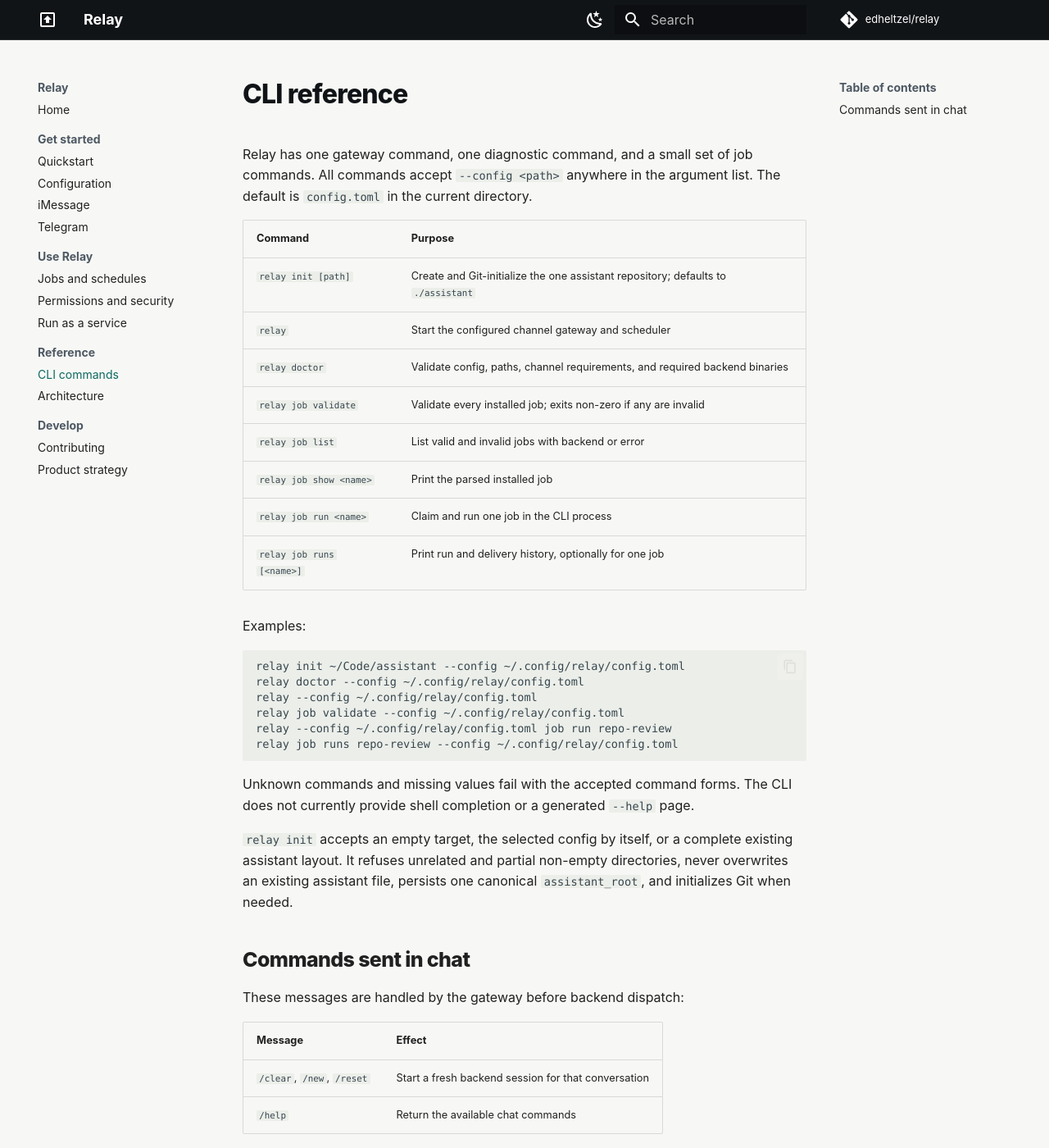
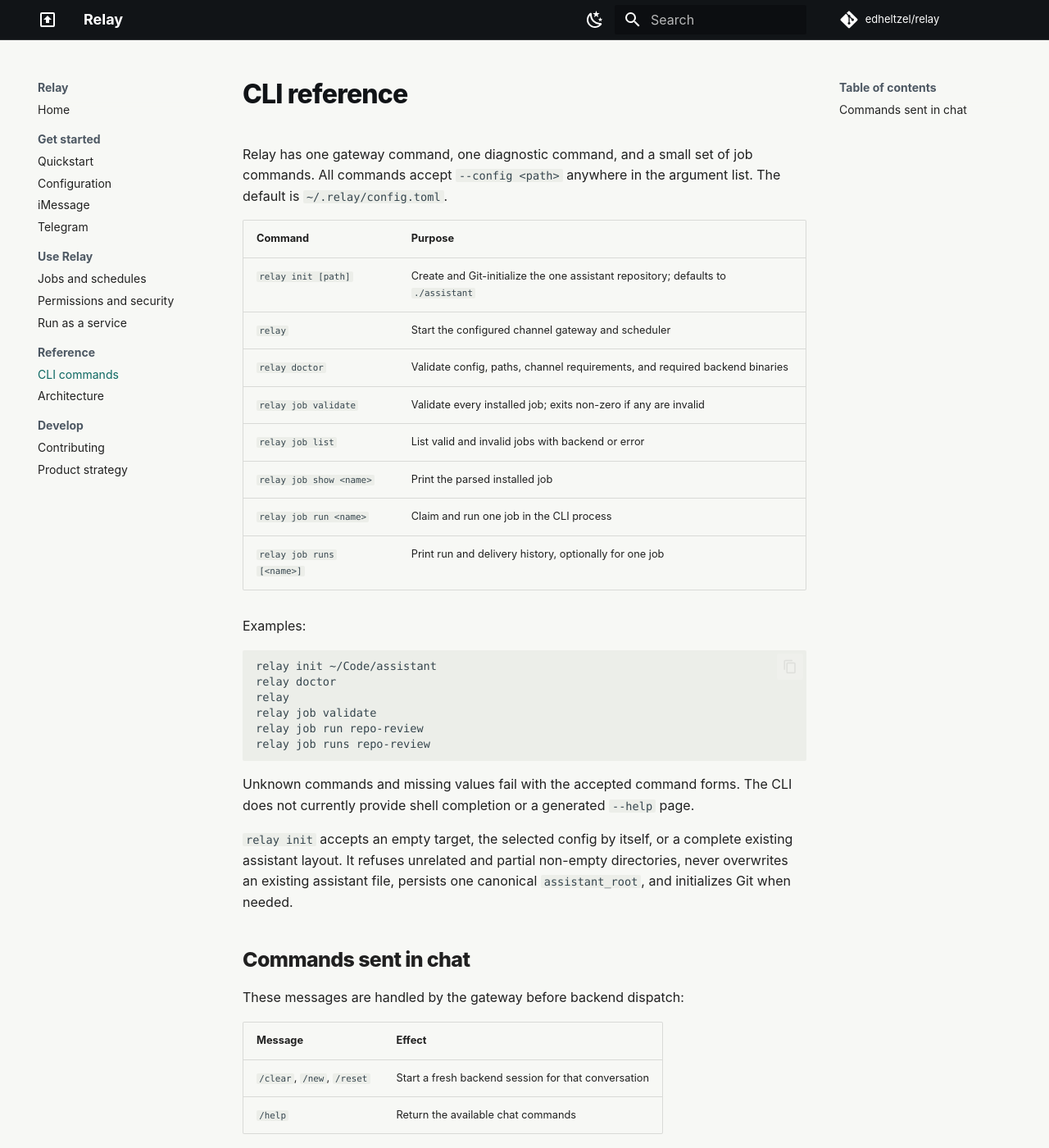
Before and after one commit to edheltzel/Relay, an MkDocs documentation site: the page built from docs/reference/cli.md, in a window 1280 px wide and 1400 px high. Shown: the whole window at 82% size. Built offline with MkDocs 1.6.1 and Material for MkDocs 9.7.7, drawn with Linux system fonts in a browser that asks for light colours; comment, search, counter and statistics services are not loaded.

Commit message:
fix: use stable default config path

````diff
--- a/docs/reference/cli.md
+++ b/docs/reference/cli.md
@@ -2,7 +2,7 @@
 
 Relay has one gateway command, one diagnostic command, and a small set of job
 commands. All commands accept `--config <path>` anywhere in the argument list.
-The default is `config.toml` in the current directory.
+The default is `~/.relay/config.toml`.
 
 | Command | Purpose |
 | --- | --- |
@@ -18,12 +18,12 @@
 Examples:
 
 ```sh
-relay init ~/Code/assistant --config ~/.config/relay/config.toml
-relay doctor --config ~/.config/relay/config.toml
-relay --config ~/.config/relay/config.toml
-relay job validate --config ~/.config/relay/config.toml
-relay --config ~/.config/relay/config.toml job run repo-review
-relay job runs repo-review --config ~/.config/relay/config.toml
+relay init ~/Code/assistant
+relay doctor
+relay
+relay job validate
+relay job run repo-review
+relay job runs repo-review
 ```
 
 Unknown commands and missing values fail with the accepted command forms. The
````
Also changed, not shown: docs/channels/imessage.md (+1 -1 lines), docs/configuration.md (+5 -5 lines), docs/getting-started.md (+5 -6 lines), docs/jobs.md (+5 -5 lines), docs/services.md (+5 -6 lines), 6 other files.
